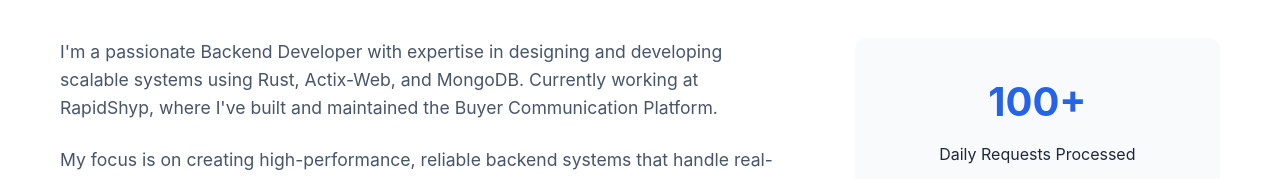
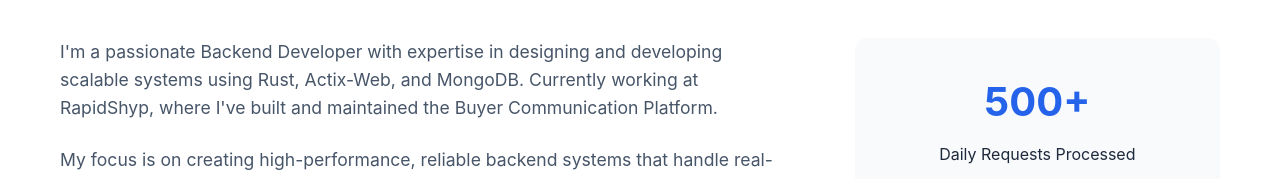
Before and after one commit to shubham2828-RAM/portfolio_frontend, a React (Create React App) app: page / in a window 1280 px wide. Shown: the part 745-924 px from the top of the page. Built offline with nearby package versions, Linux system fonts and the light colour scheme.

Commit message:
change daily req

```diff
--- a/src/components/About.js
+++ b/src/components/About.js
@@ -29,7 +29,7 @@ const About = () => {
           </div>
           <div className="about-stats">
             <div className="stat">
-              <h3>100+</h3>
+              <h3>500+</h3>
               <p>Daily Requests Processed</p>
             </div>
             <div className="stat">
```
